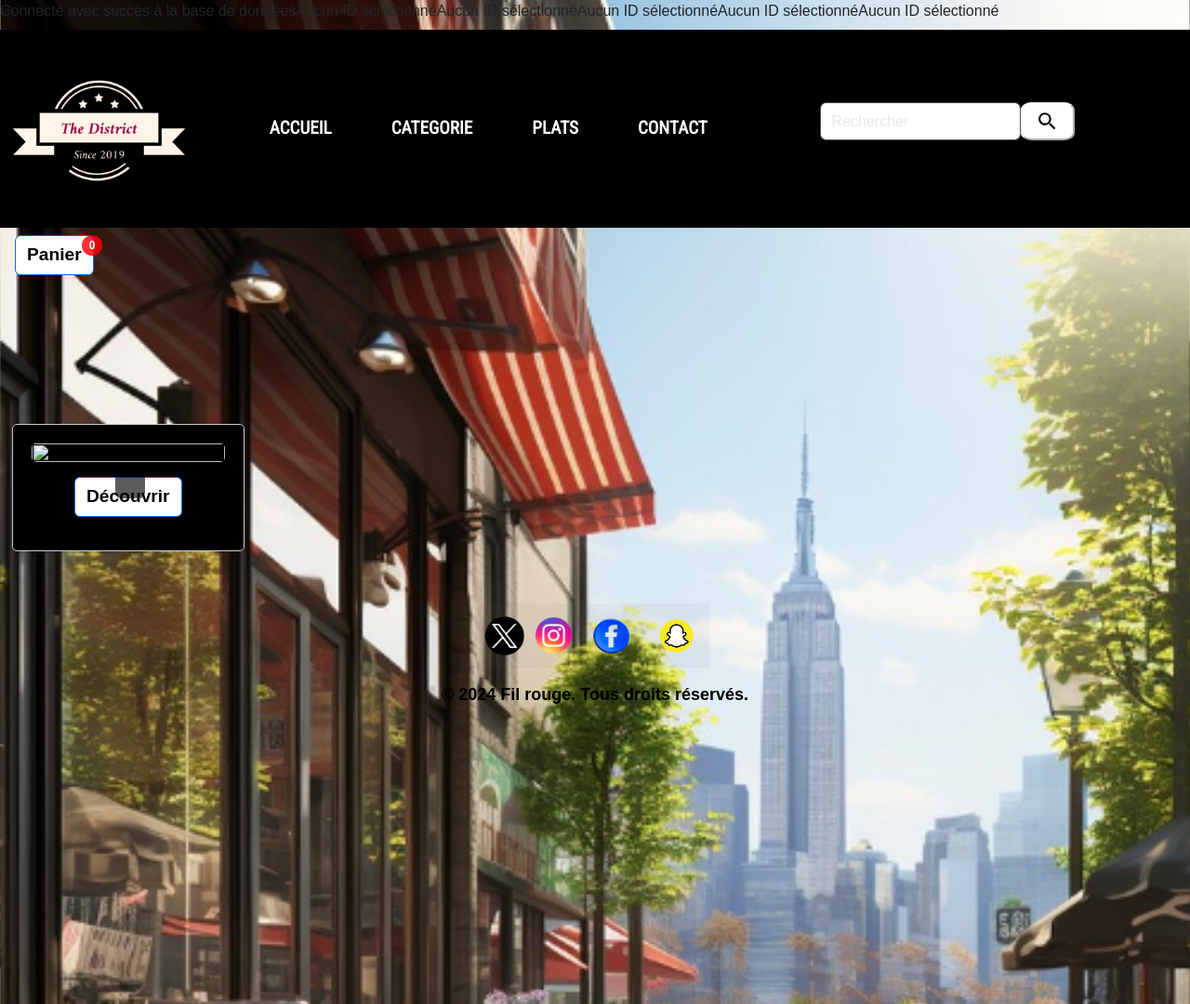
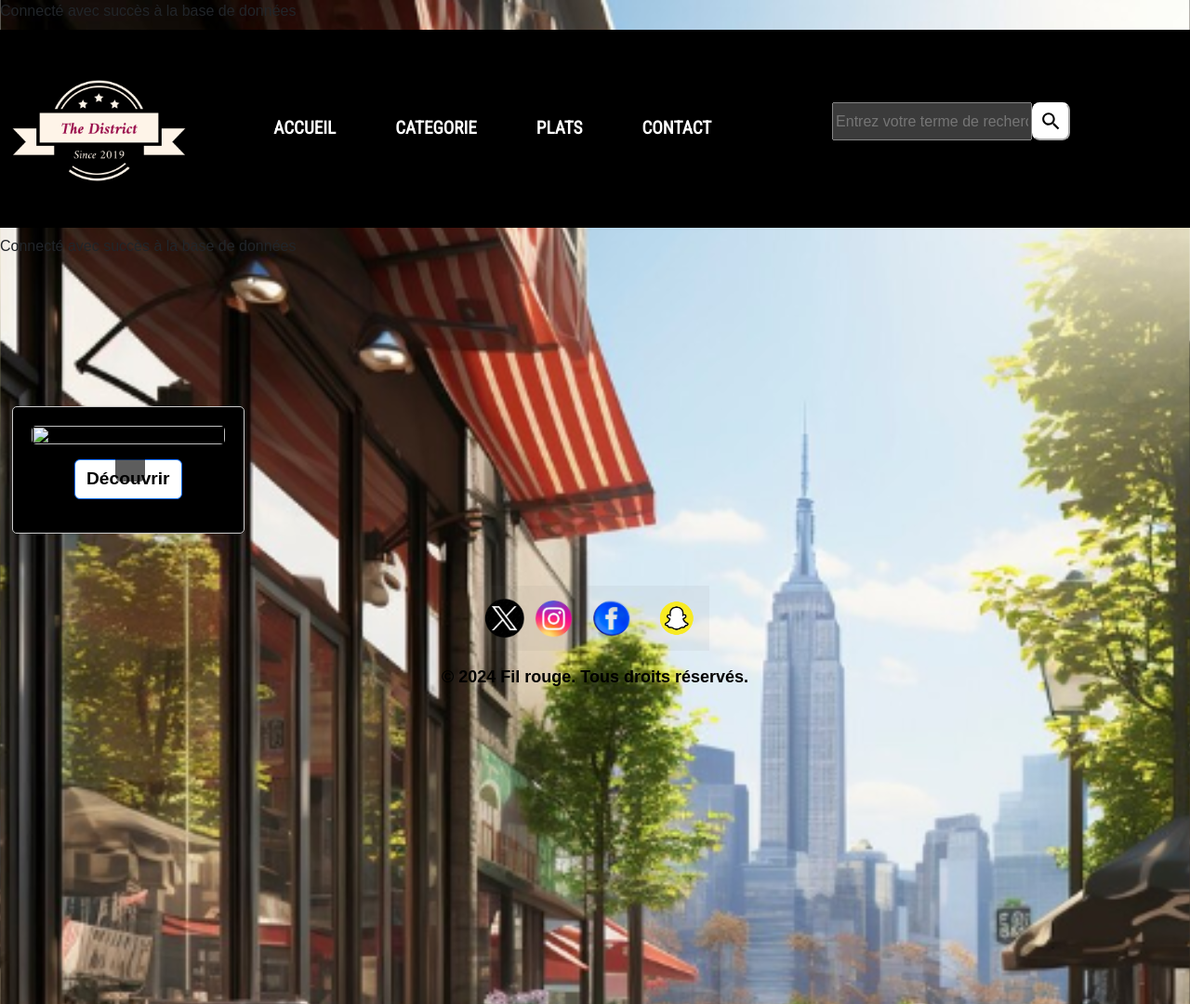
Before and after one commit to margotcruz/the_district, a PHP site: page / in a window 1280 px wide. Shown: the whole page at 93% size. Run offline with PHP 8.4, Linux system fonts and the light colour scheme; tables that the repository leaves empty or names only in its code hold one stand-in row (values such as "Sample post"); style sheets or scripts are compiled from the project's sources.

Commit message:
22/03/2024

```diff
--- a/POO/POO_categorie.php
+++ b/POO/POO_categorie.php
@@ -67,7 +67,7 @@
                 <h5 class="card-title p-3">' . $this->getLibelle() . '</h5>
             </div>
             <div class="card-body mx-auto">
-                <a href="plat-par-categorie.php?id='. $this->getId() .'" class="btn btn-primary">Découvrir</a>
+                <a href="menu.php?id='. $this->getId() .'" class="btn btn-primary">Découvrir</a>
             </div>
         </div>
     </div>';
@@ -76,7 +76,7 @@
 
     public function affichage_categorie_mobile(){
         echo '<div class=" container">
-        <a href="plat-par-categorie.php?id='. $this->getId() .'" class="imagine-link position-relative">
+        <a href="menu.php?id='. $this->getId() .'" class="imagine-link position-relative">
             <img src="'. $this->getImage_mobile() .'" alt="' . $this->getLibelle() . '" class="img-fluid mb-4 img-accueil-mobile">
             <h4 class="image-title position-absolute">' . $this->getLibelle() . '</h4>
         </a>
--- a/POO/POO_entree.php
+++ b/POO/POO_entree.php
@@ -79,17 +79,7 @@
     }
 
 
-public function affichage_entree_categorie() {
-    echo '<div class="affichage_Article mt-5">
-    <div class=" justify-content-center">
-        <h4>'. $this->getLibelleEntree().'</h4>
-        <img src="'. $this->getImage().'" class="col-3 mb-4" alt="'. $this->getLibelleEntree().'" srcset="">
-        <p>'. $this->getDescriptionEntree().'</p>
-        <p>'. $this->getPrix().' € par portion.</p>
-        <button class="ajouter-au-panier btn btn-primary" data-id="'. $this->getIdEntree().'">Ajouter au Panier</button>
-    </div>
-</div>';
-}
+
 
 public function affichage_entree() {
     echo '
--- a/asset/PDO_connect.php
+++ b/asset/PDO_connect.php
@@ -28,7 +28,7 @@
 
 $conn = connect_database();
 
-// Récupération des catégories
+                                                //CATEGORIES
 
 $affichageCategorie_index = $conn->prepare("SELECT *
                                         FROM categorie
@@ -42,7 +42,10 @@
 $affichage_toutes_categories->execute();
 $toute_categories = $affichage_toutes_categories->fetchAll(PDO::FETCH_CLASS | PDO::FETCH_PROPS_LATE, "categorie");
 
-// Récupération des plats
+
+
+                                                //PLATS
+
 
 $affichage_plats_vedettes = $conn->prepare("SELECT plat.libelle, plat.image, plat.prix, plat.description,
                                             SUM(commande.quantite_plat) AS total_vendu
@@ -55,7 +58,7 @@
 $plat_vedettes = $affichage_plats_vedettes->fetchAll(PDO::FETCH_CLASS | PDO::FETCH_PROPS_LATE, "plat");
 
 
-// Récupération  par catégorie
+
 if (isset($_GET['id'])) {
     $plat_vedette_par_categorie = $conn->prepare("SELECT plat.libelle, plat.image, plat.prix, plat.description,
                                           SUM(commande.quantite_plat) AS total_vendu
@@ -69,8 +72,7 @@
     $plat_vedette_par_categorie->execute(array($_GET["id"]));
     $plat_vedette_categorie = $plat_vedette_par_categorie->fetchAll(PDO::FETCH_CLASS | PDO::FETCH_PROPS_LATE, "plat");
 } else {
-    echo 'Aucun ID sélectionné';
-    $platCategorie = array();
+    $affichage_plats_vedettes->execute();
 }
 
 if (isset($_GET['id'])) {
@@ -85,9 +87,14 @@
     $plat_par_categorie->execute(array($_GET["id"]));
     $plat_par_cat = $plat_par_categorie->fetchAll(PDO::FETCH_CLASS | PDO::FETCH_PROPS_LATE, "plat");
 } else {
-    echo 'Aucun ID sélectionné';
-    $platCategorie = array();
+   $affichage_des_plats = $conn->prepare("SELECT plat.libelle, plat.image, plat.prix, plat.description
+                                            FROM plat");
+    $affichage_des_plats->execute();
+    $affichage_plat= $affichage_des_plats->fetchAll(PDO::FETCH_CLASS | PDO::FETCH_PROPS_LATE, "plat");
 }
+
+
+                                                    //ENTREES
 
 
 if (isset($_GET['id'])) {
@@ -103,9 +110,18 @@
     $entree_vedette_par_categorie->execute(array($_GET["id"]));
     $entree_vedette_categorie = $entree_vedette_par_categorie->fetchAll(PDO::FETCH_CLASS | PDO::FETCH_PROPS_LATE, "entree");
 } else {
-    echo 'Aucun ID sélectionné';
-    $entree_vedette_categorie = array();
+    $les_entrees_vedettes = $conn->prepare("SELECT entree.libelle, entree.image, entree.prix, entree.description,
+                                            SUM(commande.quantite_entree) AS total_vendu
+                                            FROM entree
+                                            JOIN commande  ON entree.id = commande.id_entree
+                                            GROUP BY entree.libelle
+                                          ORDER BY total_vendu DESC
+                                          LIMIT 2;");
+$les_entrees_vedettes->execute();
+$entree_vedettes = $les_entrees_vedettes ->fetchAll(PDO::FETCH_CLASS | PDO::FETCH_PROPS_LATE, "entree");
 }
+
+
 
 if (isset($_GET['id'])) {
     $entree_par_categorie = $conn->prepare("SELECT entree.libelle, entree.image, entree.prix, entree.description,
@@ -119,8 +135,10 @@
     $entree_par_categorie->execute(array($_GET["id"]));
     $entree_categorie = $entree_par_categorie->fetchAll(PDO::FETCH_CLASS | PDO::FETCH_PROPS_LATE, "entree");
 } else {
-    echo 'Aucun ID sélectionné';
-    $entree_vedette_categorie = array();
+    $affichage_des_entree = $conn->prepare("SELECT entree.libelle, entree.image, entree.prix, entree.description
+                                        FROM entree");
+    $affichage_des_entree ->execute();
+    $affichage_entree = $affichage_des_entree->fetchAll(PDO::FETCH_CLASS | PDO::FETCH_PROPS_LATE, "entree");
 }
 
 
@@ -130,7 +148,7 @@
 
 
 
-if (isset($_GET['id'])) {
+
     $dessert_vedette = $conn->prepare("SELECT dessert.libelle, dessert.image, dessert.prix, dessert.description,
                                                     SUM(commande.quantite_dessert) AS total_vendu
                                                     FROM dessert
@@ -140,13 +158,9 @@
                                                     LIMIT 2;");
     $dessert_vedette->execute();
     $dessertVedette = $dessert_vedette->fetchAll(PDO::FETCH_CLASS | PDO::FETCH_PROPS_LATE, "dessert");
-} else {
-    echo 'Aucun ID sélectionné';
-    $dessert_vedette_categorie = array();
-}
 
 
-if (isset($_GET['id'])) {
+
     $affichagedesdessert = $conn->prepare("SELECT dessert.libelle, dessert.image, dessert.prix, dessert.description,
                                                     SUM(commande.quantite_dessert) AS total_vendu
                                                     FROM dessert
@@ -155,8 +169,12 @@
                                                     ORDER BY total_vendu");
     $affichagedesdessert->execute();
     $affichagedessert = $affichagedesdessert->fetchAll(PDO::FETCH_CLASS | PDO::FETCH_PROPS_LATE, "dessert");
-}
 
 
 
+
+
+                                                        //SEARCH
+
+
 ?>
--- a/header.php
+++ b/header.php
@@ -86,31 +86,23 @@
                 <a class="nav-link" href="categorie.php">CATEGORIE</a>
               </li>
               <li class="nav-item m-4 d-flex justify-content-center">
-                <a class="nav-link" href="plats.php">PLATS</a>
+                <a class="nav-link" href="menu.php">PLATS</a>
               </li>
               <li class="nav-item m-4 d-flex justify-content-center">
                 <a class="nav-link" href="contact.php">CONTACT</a>
               </li>
             </ul>
 
-            <form class="d-none d-md-flex mt-0 search-container" role="search">
-              <input
-                class="form-control"
-                type="search"
-                id="searchInput"
-                placeholder="Rechercher"
-                aria-label="Search"
-              />
-              <button class="bi" id="search-button">
-                <svg id="search-icon" class="search-icon" viewBox="0 0 24 24">
-                  <path
-                    d="M15.5 14h-.79l-.28-.27C15.41 12.59 16 11.11 16 9.5 16 5.91 13.09 3 9.5 3S3 5.91 3 9.5 5.91 16 9.5 16c1.61 0 3.09-.59 4.23-1.57l.27.28v.79l5 4.99L20.49 19l-4.99-5zm-6 0C7.01 14 5 11.99 5 9.5S7.01 5 9.5 5 14 7.01 14 9.5 11.99 14 9.5 14z"
-                  />
-                  <path d="M0 0h24v24H0z" fill="none" />
-                </svg>
-              </button>
-              <ul id="searchResults"></ul>
-            </form>
+            <form class="d-none d-md-flex mt-0 search-container" role="search" method="POST">
+            <input type="text" name="searchTerm" placeholder="Entrez votre terme de recherche" aria-label="Search">
+    <button class="bi" id="search-button">
+        <svg id="search-icon" class="search-icon" viewBox="0 0 24 24">
+            <path d="M15.5 14h-.79l-.28-.27C15.41 12.59 16 11.11 16 9.5 16 5.91 13.09 3 9.5 3S3 5.91 3 9.5 5.91 16 9.5 16c1.61 0 3.09-.59 4.23-1.57l.27.28v.79l5 4.99L20.49 19l-4.99-5zm-6 0C7.01 14 5 11.99 5 9.5S7.01 5 9.5 5 14 7.01 14 9.5 11.99 14 9.5 14z"/>
+            <path d="M0 0h24v24H0z" fill="none"/>
+        </svg>
+    </button>
+</form>
+
           </div>
 
           <!-- MOBILE -->
@@ -142,49 +134,8 @@
         </div>
       </div>
     </nav>
-    <div>
-    <button
-      class="btn btn-primary mx-3 position-relative"
-      type="button"
-      data-bs-toggle="offcanvas"
-      data-bs-target="#offcanvasScrolling"
-      aria-controls="offcanvasScrolling">
-      Panier
-      <span class="badge position-absolute top--9 end--9 badge">0</span>
-    </button>
 
-    <div
-      class="offcanvas offcanvas-start"
-      data-bs-scroll="true"
-      data-bs-backdrop="false"
-      tabindex="-1"
-      id="offcanvasScrolling"
-      aria-labelledby="offcanvasScrollingLabel">
-      <div class="offcanvas-header justify-content-center" id="panier">
-        <h5 class="offcanvas-title mx-auto" id="offcanvasScrollingLabel">Panier</h5>
-        <button
-          type="button"
-          class="btn-close close-custom"
-          data-bs-dismiss="offcanvas"
-          aria-label="Close"></button>
-      </div>
-      <div class="offcanvas-body" id="liste-panier">
-        <!-- Contenu du panier -->
-      </div>
-      <div class="d-flex justify-content-center mt-5">
-        <p id="total-prix" class="p-2 btn"></p>
-      </div>
-      <div class="mx-auto">
-        <button id="commander" class="btn p-1 mt-5 mb-3">
-          Commander
-        </button>
-        <button id="vider-panier" class="btn mt-5 mb-3">
-        <svg xmlns="http://www.w3.org/2000/svg" width="18" height="18" fill="currentColor" class="bi bi-trash3" viewBox="0 0 16 16">
-  <path d="M6.5 1h3a.5.5 0 0 1 .5.5v1H6v-1a.5.5 0 0 1 .5-.5M11 2.5v-1A1.5 1.5 0 0 0 9.5 0h-3A1.5 1.5 0 0 0 5 1.5v1H1.5a.5.5 0 0 0 0 1h.538l.853 10.66A2 2 0 0 0 4.885 16h6.23a2 2 0 0 0 1.994-1.84l.853-10.66h.538a.5.5 0 0 0 0-1zm1.958 1-.846 10.58a1 1 0 0 1-.997.92h-6.23a1 1 0 0 1-.997-.92L3.042 3.5zm-7.487 1a.5.5 0 0 1 .528.47l.5 8.5a.5.5 0 0 1-.998.06L5 5.03a.5.5 0 0 1 .47-.53Zm5.058 0a.5.5 0 0 1 .47.53l-.5 8.5a.5.5 0 1 1-.998-.06l.5-8.5a.5.5 0 0 1 .528-.47M8 4.5a.5.5 0 0 1 .5.5v8.5a.5.5 0 0 1-1 0V5a.5.5 0 0 1 .5-.5"/>
-</svg>
-        </button>
-      </div>
     </div>
 </div>
   </header>
-</html>
+  <?php require_once 'search.php' ?>
--- /dev/null
+++ b/search.php
@@ -0,0 +1,48 @@
+<?php
+require_once('asset/PDO_connect.php');
+$conn = connect_database();
+
+if ($_SERVER["REQUEST_METHOD"] == "POST") {
+    $searchTerm = trim($_POST["searchTerm"]);
+    if (!empty($searchTerm)) {
+        $sql = "SELECT plat.libelle AS plat_libelle, plat.image AS plat_image,
+                    entree.libelle AS entree_libelle, entree.image AS entree_image,
+                    dessert.libelle AS dessert_libelle, dessert.image AS dessert_image,
+                    categorie.libelle AS categorie_libelle, categorie.image_mobile AS categorie_image
+                FROM categorie
+                LEFT JOIN plat ON plat.id_categorie = categorie.id
+                LEFT JOIN entree ON entree.id_categorie = categorie.id
+                LEFT JOIN dessert ON 1=1 -- Une condition toujours vraie pour inclure la table dessert
+                WHERE plat.libelle LIKE :searchTerm
+                    OR entree.libelle LIKE :searchTerm
+                    OR dessert.libelle LIKE :searchTerm
+                    OR categorie.libelle LIKE :searchTerm";
+        $stmt = $conn->prepare($sql);
+        $stmt->bindValue(':searchTerm', '%' . $searchTerm . '%', PDO::PARAM_STR);
+        $stmt->execute();
+        $results = $stmt->fetchAll(PDO::FETCH_ASSOC);
+
+        // Créer un tableau pour stocker les plats uniques
+        $uniquePlats = array();
+
+        foreach ($results as $result) {
+            $platLibelle = $result['plat_libelle'];
+            // Vérifier si le plat a déjà été ajouté aux résultats
+            if (!isset($uniquePlats[$platLibelle])) {
+                // Ajouter le plat aux résultats uniques
+                $uniquePlats[$platLibelle] = $result;
+            }
+        }
+
+        // Afficher les résultats uniques
+        foreach ($uniquePlats as $plat) {
+            echo "Plat: " . $plat['plat_libelle'] . "<br>";
+            // Ajoutez les autres champs que vous voulez afficher ici...
+            echo "Catégorie: " . $plat['categorie_libelle'] . "<br>";
+            echo "<br>";
+        }
+    } else {
+        echo "Veuillez entrer un terme de recherche.";
+    }
+}
+?>
```
Also changed, not shown: menu.php (renamed from plat-par-categorie.php, +42 -34 lines).
